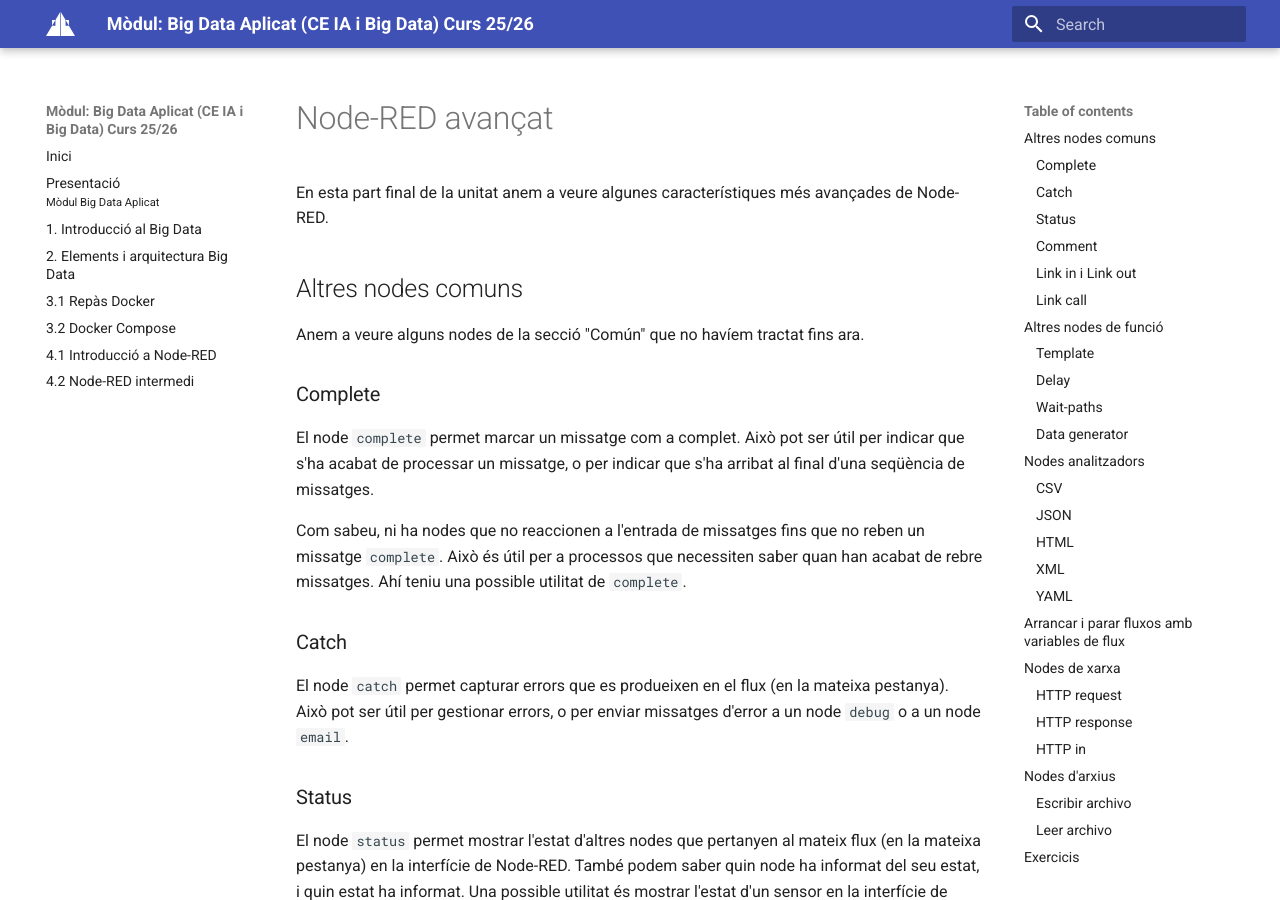
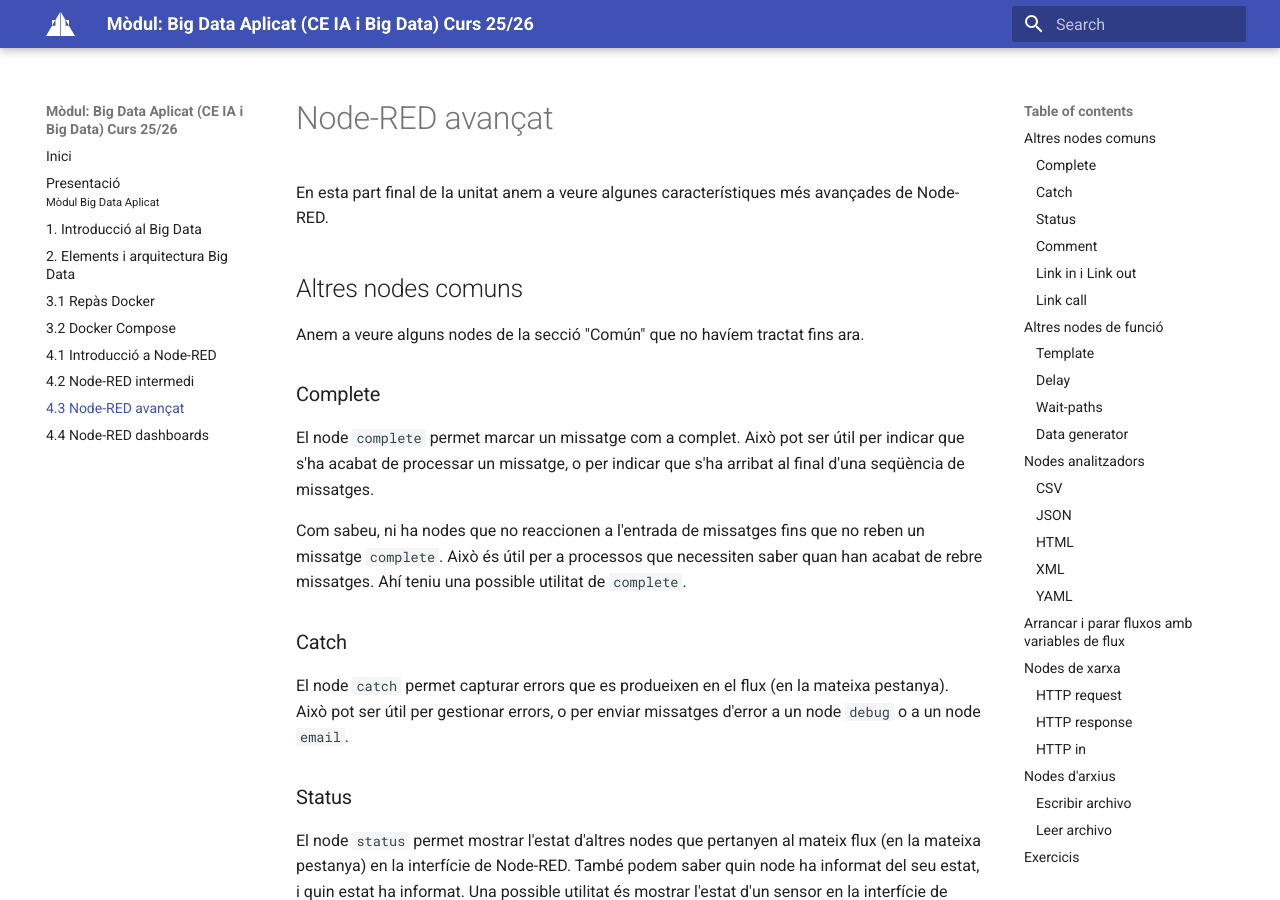
Before and after one commit to fidelDAM2021/BDA2526, an MkDocs documentation site: the page built from docs/u04/nodered-avançat.md, in a window 1280 px wide and 900 px high. Built offline with MkDocs 1.6.1 and Material for MkDocs 9.7.7, drawn with Linux system fonts in a browser that asks for light colours.

Commit message:
Afegides 4.3 i 4.4

```diff
--- a/mkdocs.yml
+++ b/mkdocs.yml
@@ -26,3 +26,5 @@
   - "3.2 Docker Compose": "u03/annex.md"
   - "4.1 Introducció a Node-RED": "u04/index.md"
   - "4.2 Node-RED intermedi": "u04/nodered-intermedi.md"
+  - "4.3 Node-RED avançat": "u04/nodered-avançat.md"
+  - "4.4 Node-RED dashboards": "u04/nodered-dashboards.md"
```
